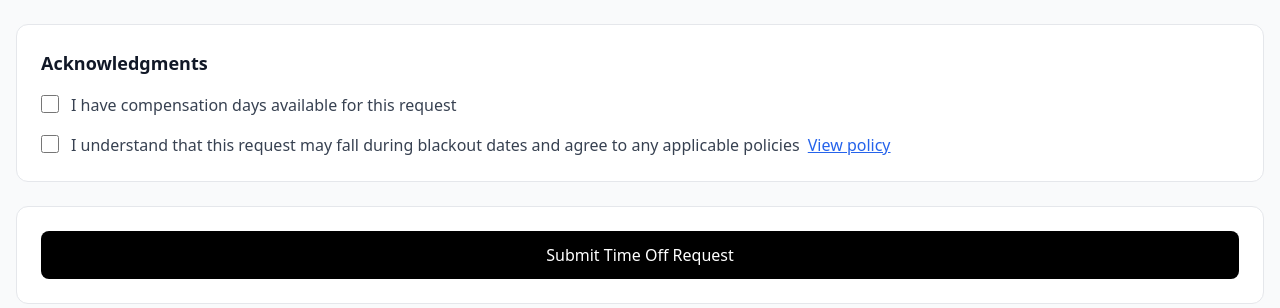
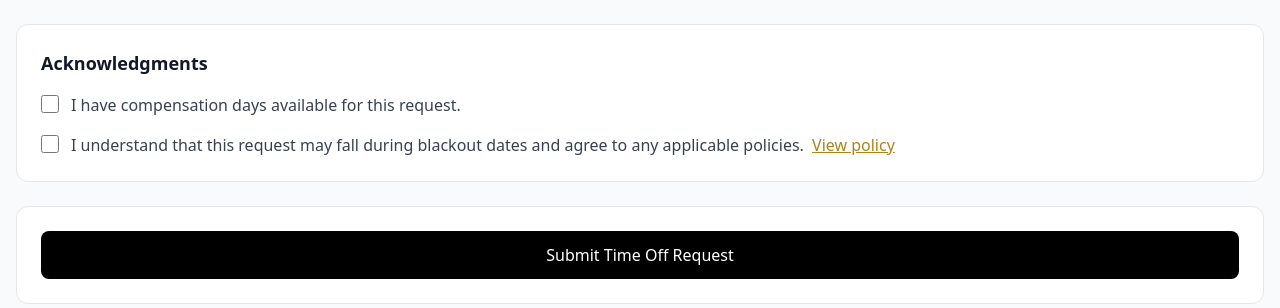
Before and after one commit to cnaccour/portal-cursor, a PHP site: page /forms/time-off-request.php in a window 1280 px wide. Shown: the part 1212-1520 px from the top of the page. Run offline with PHP 8.4, Linux system fonts and the light colour scheme; some libraries are stand-ins or nearby versions.

Commit message:
Update acknowledgment sentences and policy link color
Adds periods to the end of two acknowledgment sentences in the time-off request form and changes the color of the "View policy" link from blue to gold.

Replit-Commit-Author: Agent
Replit-Commit-Session-Id: 341a97a4-28e7-4de1-9fd9-a105efa96545
Replit-Commit-Checkpoint-Type: full_checkpoint
Replit-Commit-Screenshot-Url: https://storage.googleapis.com/screenshot-production-us-central1/18935d52-5dd5-4a44-b1c4-b0f736113e1a/341a97a4-28e7-4de1-9fd9-a105efa96545/5Fkx0tM

```diff
--- a/forms/time-off-request.php
+++ b/forms/time-off-request.php
@@ -366,15 +366,15 @@ require __DIR__.'/../includes/header.php';
                 <input type="checkbox" name="has_compensation" value="1"
                        <?= isset($_POST['has_compensation']) ? 'checked' : '' ?>
                        class="checkbox-custom flex-shrink-0 mt-0.5">
-                <span class="text-gray-700">I have compensation days available for this request</span>
+                <span class="text-gray-700">I have compensation days available for this request.</span>
             </label>
 
             <label class="flex items-start gap-3 cursor-pointer">
                 <input type="checkbox" name="understands_blackout" value="1" required
                        <?= isset($_POST['understands_blackout']) ? 'checked' : '' ?>
                        class="checkbox-custom flex-shrink-0 mt-0.5">
-                <span class="text-gray-700">I understand that this request may fall during blackout dates and agree to any applicable policies
-                    <a href="../announcements.php" class="text-blue-600 hover:text-blue-800 underline ml-1" target="_blank">View policy</a>
+                <span class="text-gray-700">I understand that this request may fall during blackout dates and agree to any applicable policies.
+                    <a href="../announcements.php" class="underline ml-1" style="color: #AF831A;" target="_blank">View policy</a>
                 </span>
             </label>
         </div>
```
Also changed, not shown: 1 other file.
